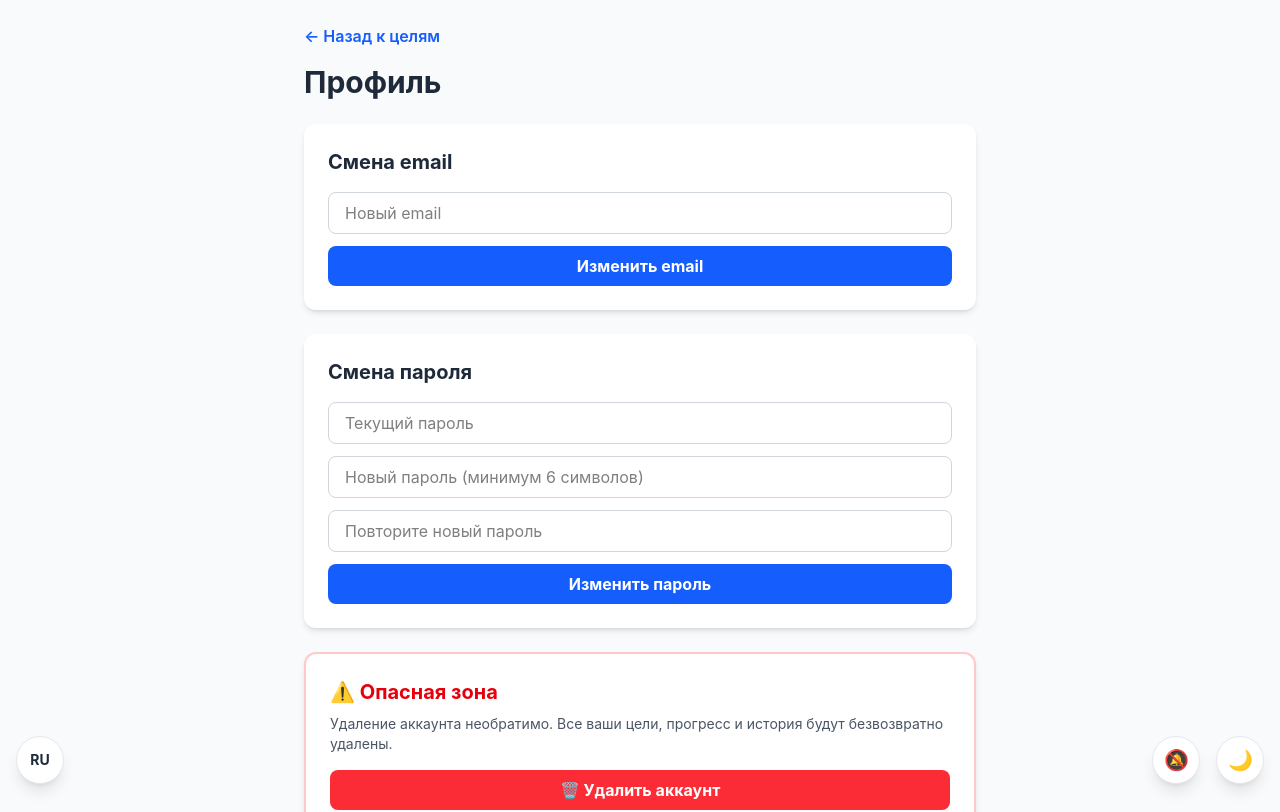
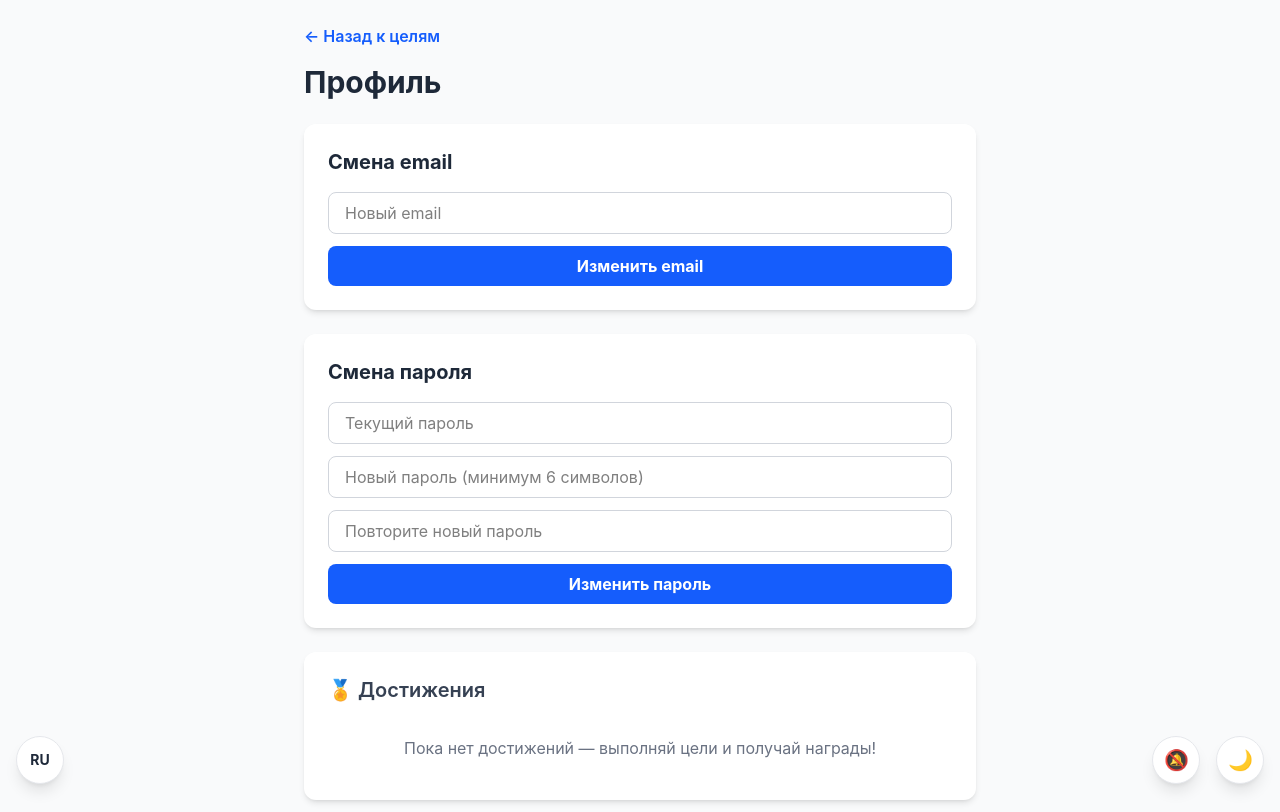
Before and after one commit to SADRAMIS/habit-tracker, a React app in the folder frontend/: page /profile in a window 1280 px wide. Shown: the top 812 px of the page. Built offline with nearby package versions, Linux system fonts and the light colour scheme; sample sign-in values are in the browser's storage; the HTML template or start-up script is replaced by a standard one.

Commit message:
feat(frontend): add achievements/gamification system with unlockable badges

```diff
--- /dev/null
+++ b/frontend/src/components/AchievementsPanel.jsx
@@ -0,0 +1,46 @@
+import { useTranslation } from 'react-i18next';
+import { ACHIEVEMENTS, getUnlockedAchievements } from '../utils/achievements';
+
+export default function AchievementsPanel() {
+  const { t } = useTranslation();
+  const unlocked = getUnlockedAchievements();
+
+  return (
+    <div className="bg-white dark:bg-gray-800 rounded-xl shadow-md p-6 animate-fade-in transition-colors mb-6">
+      <h2 className="text-xl font-semibold text-gray-700 dark:text-gray-200 mb-4">
+        🏅 {t('achievements')}
+      </h2>
+
+      {unlocked.size === 0 ? (
+        <p className="text-gray-500 dark:text-gray-400 text-center py-4">
+          {t('achievements_empty')}
+        </p>
+      ) : (
+        <div className="grid grid-cols-2 md:grid-cols-4 gap-3">
+          {ACHIEVEMENTS.map((ach) => {
+            const isUnlocked = unlocked.has(ach.id);
+            return (
+              <div
+                key={ach.id}
+                className={`rounded-lg p-3 text-center transition-all ${
+                  isUnlocked
+                    ? 'bg-gradient-to-br from-yellow-100 to-orange-100 dark:from-yellow-900/40 dark:to-orange-900/40 border-2 border-yellow-400 dark:border-yellow-700'
+                    : 'bg-gray-100 dark:bg-gray-700 opacity-40 border-2 border-transparent'
+                }`}
+                title={t(ach.descKey)}
+              >
+                <div className="text-3xl mb-1">{isUnlocked ? ach.icon : '🔒'}</div>
+                <div className="text-xs font-bold text-gray-800 dark:text-gray-100 leading-tight">
+                  {t(ach.nameKey)}
+                </div>
+                <div className="text-[10px] text-gray-600 dark:text-gray-400 mt-1 leading-tight">
+                  {t(ach.descKey)}
+                </div>
+              </div>
+            );
+          })}
+        </div>
+      )}
+    </div>
+  );
+}
--- a/frontend/src/components/GoalsPage.jsx
+++ b/frontend/src/components/GoalsPage.jsx
@@ -6,6 +6,7 @@ import { showToast } from './Toast';
 import { SkeletonGoalCard } from './Skeleton';
 import { getDaysLeft, isDeadlineSoon, formatDaysLeft } from '../utils/dateUtils';
 import { checkDeadlines } from '../utils/notifications';
+import { checkAchievements } from '../utils/achievements';
 
 export default function GoalsPage({ onLogout }) {
   const { t } = useTranslation();
@@ -22,12 +23,22 @@ export default function GoalsPage({ onLogout }) {
   const [statusFilter, setStatusFilter] = useState('ALL');
   const [refreshing, setRefreshing] = useState(false);
 
-  const loadGoals = async () => {
+    const loadGoals = async () => {
       try {
         setRefreshing(true);
         const data = await api.getGoals();
         setGoals(data);
-        // Проверяем дедлайны и отправляем уведомления
+
+        // Проверяем достижения
+        const newAchievements = checkAchievements(data);
+        newAchievements.forEach((ach) => {
+          showToast(
+            t('achievement_unlocked', { name: t(ach.nameKey) }) + ' ' + ach.icon,
+            'success'
+          );
+        });
+
+        // Проверяем дедлайны
         checkDeadlines(data, t);
       } finally {
         setInitialLoading(false);
--- a/frontend/src/components/ProfilePage.jsx
+++ b/frontend/src/components/ProfilePage.jsx
@@ -3,6 +3,7 @@ import { useTranslation } from 'react-i18next';
 import { useNavigate } from 'react-router-dom';
 import { api } from '../api';
 import { showToast } from './Toast';
+import AchievementsPanel from './AchievementsPanel';
 
 export default function ProfilePage({ onLogout }) {
   const { t } = useTranslation();
@@ -146,6 +147,9 @@ export default function ProfilePage({ onLogout }) {
           </form>
         </div>
 
+        {/* Достижения */}
+        <AchievementsPanel />
+
         <div className="bg-white dark:bg-gray-800 rounded-xl shadow-md p-6 border-2 border-red-200 dark:border-red-900 animate-fade-in transition-colors">
           <h2 className="text-xl font-bold text-red-600 dark:text-red-400 mb-2">{t('danger_zone')}</h2>
           <p className="text-gray-600 dark:text-gray-400 mb-4 text-sm">{t('danger_description')}</p>
--- a/frontend/src/i18n.js
+++ b/frontend/src/i18n.js
@@ -107,6 +107,25 @@ const resources = {
       notification_deadline_today: 'Сегодня дедлайн: {{title}}',
       notification_deadline_tomorrow: 'Завтра дедлайн: {{title}}',
       notification_check_deadlines: 'Проверить дедлайны',
+      achievements: 'Достижения',
+      achievements_empty: 'Пока нет достижений — выполняй цели и получай награды!',
+      achievement_unlocked: 'Достижение получено: {{name}}',
+      ach_first_goal: 'Первая цель',
+      ach_first_goal_desc: 'Создать первую цель',
+      ach_first_completed: 'Первый шаг',
+      ach_first_completed_desc: 'Завершить первую цель',
+      ach_five_goals: 'Планировщик',
+      ach_five_goals_desc: 'Создать 5 целей',
+      ach_ten_goals: 'Мастер целей',
+      ach_ten_goals_desc: 'Создать 10 целей',
+      ach_five_completed: 'Целеустремлённый',
+      ach_five_completed_desc: 'Завершить 5 целей',
+      ach_half_progress: 'На полпути',
+      ach_half_progress_desc: 'Достичь 50% прогресса хотя бы по одной цели',
+      ach_perfect: 'Идеальный результат',
+      ach_perfect_desc: 'Достичь 100% по любой цели',
+      ach_all_completed: 'Коллекционер',
+      ach_all_completed_desc: 'Все цели завершены',
     },
   },
   en: {
@@ -214,6 +233,25 @@ const resources = {
       notification_deadline_today: 'Deadline today: {{title}}',
       notification_deadline_tomorrow: 'Deadline tomorrow: {{title}}',
       notification_check_deadlines: 'Check deadlines',
+      achievements: 'Achievements',
+      achievements_empty: 'No achievements yet — complete goals to unlock rewards!',
+      achievement_unlocked: 'Achievement unlocked: {{name}}',
+      ach_first_goal: 'First Goal',
+      ach_first_goal_desc: 'Create your first goal',
+      ach_first_completed: 'First Step',
+      ach_first_completed_desc: 'Complete your first goal',
+      ach_five_goals: 'Planner',
+      ach_five_goals_desc: 'Create 5 goals',
+      ach_ten_goals: 'Goal Master',
+      ach_ten_goals_desc: 'Create 10 goals',
+      ach_five_completed: 'Achiever',
+      ach_five_completed_desc: 'Complete 5 goals',
+      ach_half_progress: 'Halfway There',
+      ach_half_progress_desc: 'Reach 50% progress on any goal',
+      ach_perfect: 'Perfect Score',
+      ach_perfect_desc: 'Reach 100% on any goal',
+      ach_all_completed: 'Collector',
+      ach_all_completed_desc: 'All goals completed',
     },
   },
 };
--- /dev/null
+++ b/frontend/src/utils/achievements.js
@@ -0,0 +1,101 @@
+/**
+ * Список всех возможных достижений.
+ * check(goals) → true, если достижение разблокировано.
+ */
+export const ACHIEVEMENTS = [
+  {
+    id: 'first_goal',
+    icon: '🌱',
+    nameKey: 'ach_first_goal',
+    descKey: 'ach_first_goal_desc',
+    check: (goals) => goals.length >= 1,
+  },
+  {
+    id: 'first_completed',
+    icon: '🎯',
+    nameKey: 'ach_first_completed',
+    descKey: 'ach_first_completed_desc',
+    check: (goals) => goals.some((g) => g.status === 'COMPLETED'),
+  },
+  {
+    id: 'five_goals',
+    icon: '📋',
+    nameKey: 'ach_five_goals',
+    descKey: 'ach_five_goals_desc',
+    check: (goals) => goals.length >= 5,
+  },
+  {
+    id: 'ten_goals',
+    icon: '🏆',
+    nameKey: 'ach_ten_goals',
+    descKey: 'ach_ten_goals_desc',
+    check: (goals) => goals.length >= 10,
+  },
+  {
+    id: 'five_completed',
+    icon: '🥇',
+    nameKey: 'ach_five_completed',
+    descKey: 'ach_five_completed_desc',
+    check: (goals) => goals.filter((g) => g.status === 'COMPLETED').length >= 5,
+  },
+  {
+    id: 'half_progress',
+    icon: '⚡',
+    nameKey: 'ach_half_progress',
+    descKey: 'ach_half_progress_desc',
+    check: (goals) =>
+      goals.some((g) => (g.currentValue / g.targetValue) >= 0.5),
+  },
+  {
+    id: 'perfect',
+    icon: '💯',
+    nameKey: 'ach_perfect',
+    descKey: 'ach_perfect_desc',
+    check: (goals) =>
+      goals.some((g) => (g.currentValue / g.targetValue) >= 1),
+  },
+  {
+    id: 'all_completed',
+    icon: '👑',
+    nameKey: 'ach_all_completed',
+    descKey: 'ach_all_completed_desc',
+    check: (goals) =>
+      goals.length > 0 && goals.every((g) => g.status === 'COMPLETED'),
+  },
+];
+
+const STORAGE_KEY = 'unlocked_achievements';
+
+/**
+ * Возвращает Set уже разблокированных достижений (по id).
+ */
+export function getUnlockedAchievements() {
+  try {
+    const raw = localStorage.getItem(STORAGE_KEY);
+    return new Set(raw ? JSON.parse(raw) : []);
+  } catch {
+    return new Set();
+  }
+}
+
+/**
+ * Проверяет цели, разблокирует новые достижения.
+ * Возвращает массив только что разблокированных (для тостов).
+ */
+export function checkAchievements(goals) {
+  const unlocked = getUnlockedAchievements();
+  const newlyUnlocked = [];
+
+  ACHIEVEMENTS.forEach((ach) => {
+    if (!unlocked.has(ach.id) && ach.check(goals)) {
+      unlocked.add(ach.id);
+      newlyUnlocked.push(ach);
+    }
+  });
+
+  if (newlyUnlocked.length > 0) {
+    localStorage.setItem(STORAGE_KEY, JSON.stringify([...unlocked]));
+  }
+
+  return newlyUnlocked;
+}
```
